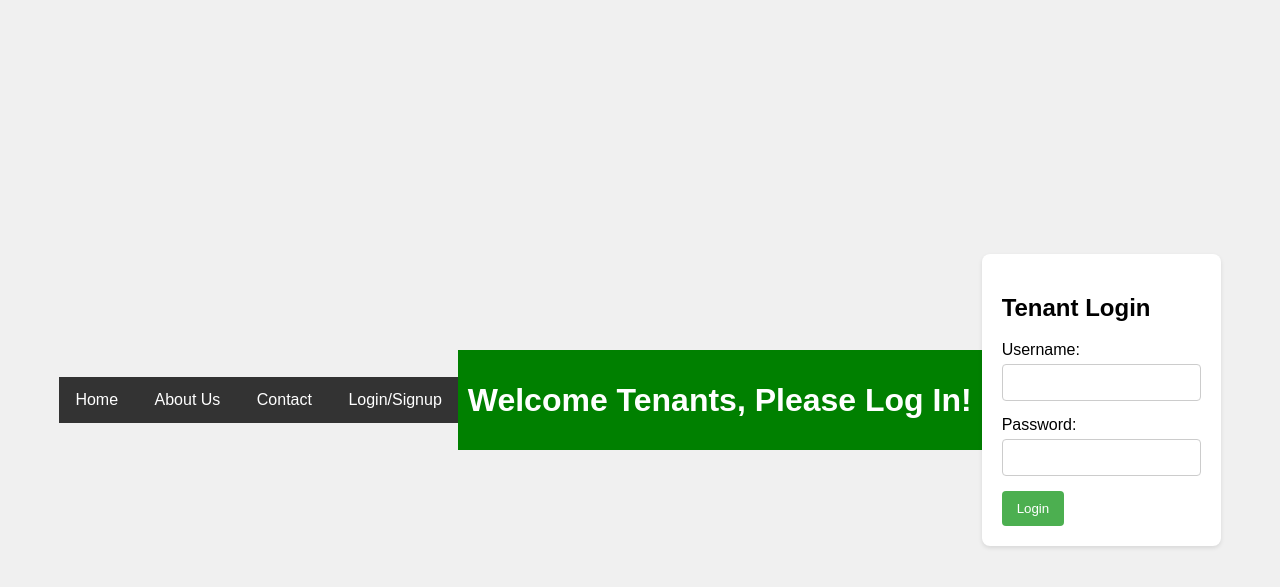
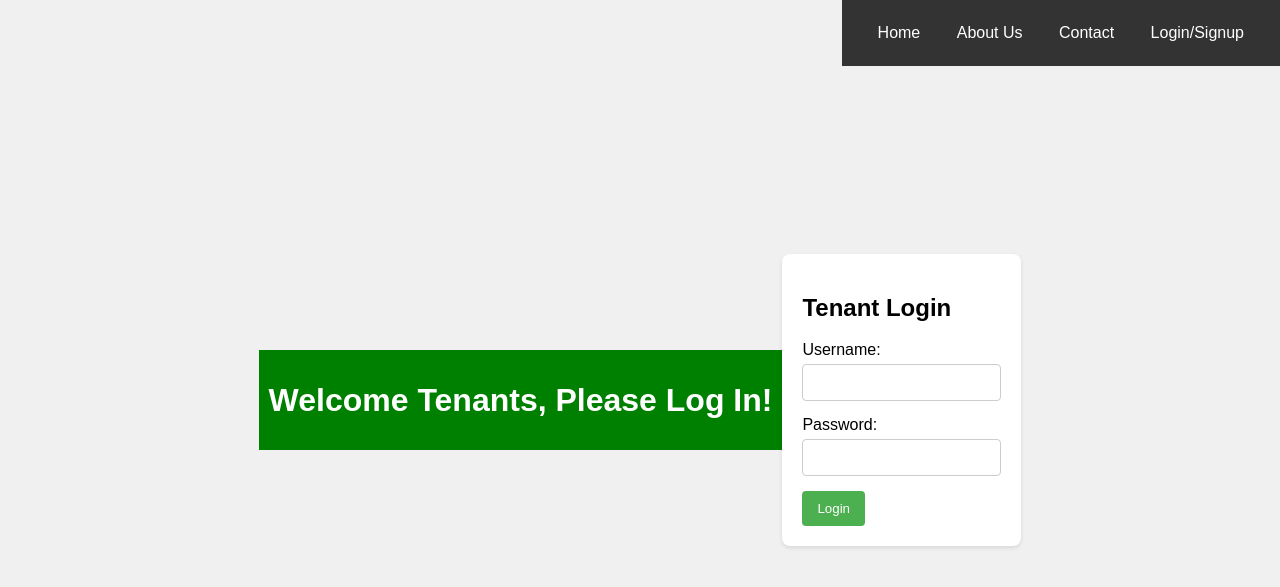
Before and after one commit to alrudniy/T2-f24-web-matching, a Django app: page /tenant_login/ in a window 1280 px wide. Shown: the top 587 px of the page. Run offline with Django 5.2, Linux system fonts and the light colour scheme.

Commit message:
style: Fix navigation bar position to top right corner

```diff
--- a/myapp/templates/landlord_login.html
+++ b/myapp/templates/landlord_login.html
@@ -64,7 +64,11 @@
         nav {
             background-color: #333;
             overflow: hidden;
-            text-align: right; /* Align links to the right */
+            position: fixed; /* Set position to fixed */
+            top: 0; /* Position at the top */
+            right: 0; /* Position at the right */
+            padding: 10px 20px; /* Add padding */
+            z-index: 100; /* Ensure it's on top of other elements */
         }
         .nav-link {
             display: inline-block; /* Allow links to sit next to each other */
--- a/myapp/templates/tenant_login.html
+++ b/myapp/templates/tenant_login.html
@@ -63,8 +63,11 @@
         nav {
             background-color: #333;
             overflow: hidden;
-            text-align: right; /* Align links to the right */
-
+            position: fixed; /* Set position to fixed */
+            top: 0; /* Position at the top */
+            right: 0; /* Position at the right */
+            padding: 10px 20px; /* Add padding */
+            z-index: 100; /* Ensure it's on top of other elements */
         }
         .nav-link {
             display: inline-block; /* Allow links to sit next to each other */
```
Also changed, not shown: myapp/templates/login_fp.html (+5 -2 lines).
